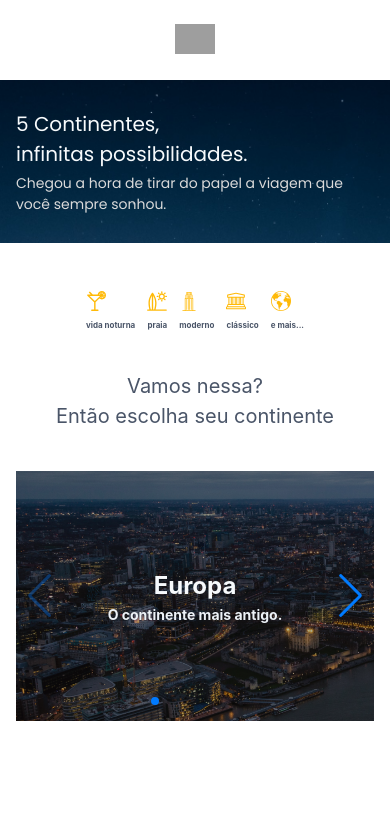
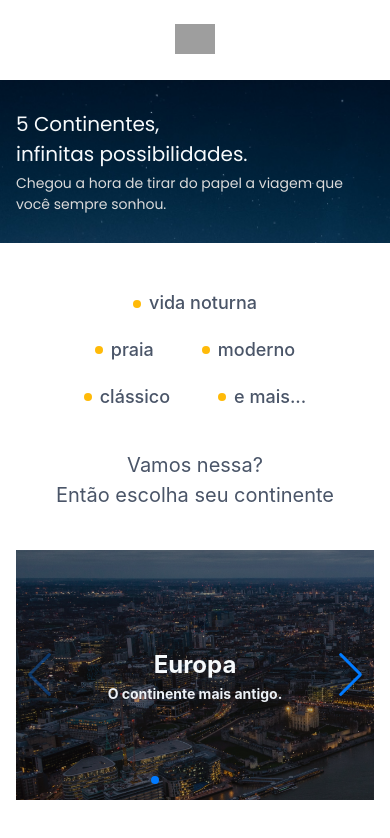
Before and after one commit to jovemdan/Ignite-challenge-WorldTrip, a Next.js app: page / in a window 390 px wide. Shown: the top 838 px of the page. Built offline with nearby package versions, Linux system fonts and the light colour scheme; grey boxes are pictures that could not be loaded.

Commit message:
feat: Implementing useBreakpointValue

```diff
--- a/pages/index.tsx
+++ b/pages/index.tsx
@@ -1,27 +1,24 @@
-import {
-  Image,
-  Box,
-  Center,
-  Text,
-  Flex,
-  Spacer,
-  HStack,
-} from '@chakra-ui/react'
+import { Box, useBreakpointValue } from '@chakra-ui/react'
 import { Banner } from '../components/banner'
 import { BannerSlider } from '../components/banner-slider'
 import { ChooseContinentText } from '../components/chooseContinentText'
 import { Header } from '../components/header'
 import { IconsInfo } from '../components/icons-info'
+import { IconsInfoMobile } from '../components/icons-info-mobile'
 
 export default function Home() {
+  const isMobileVersion = useBreakpointValue({
+    base: true,
+    md: false,
+    lg: false,
+  })
   return (
     <>
       <Header />
-      <Box minHeight='1440px'>
+      <Box height={['900px', '1200px', '1469px']}>
         <Banner />
-        <IconsInfo />
+        {isMobileVersion ? <IconsInfoMobile /> : <IconsInfo />}
         <ChooseContinentText />
-
         <BannerSlider />
       </Box>
     </>
```
